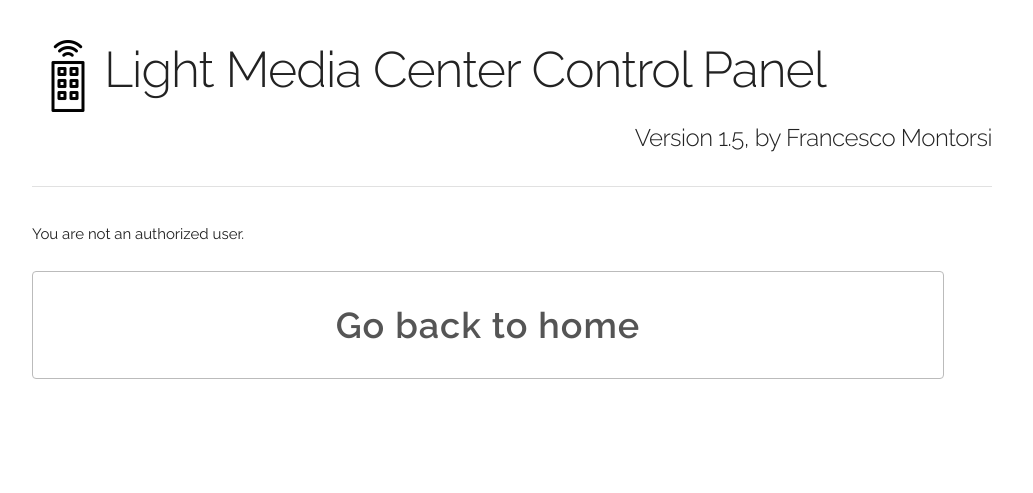
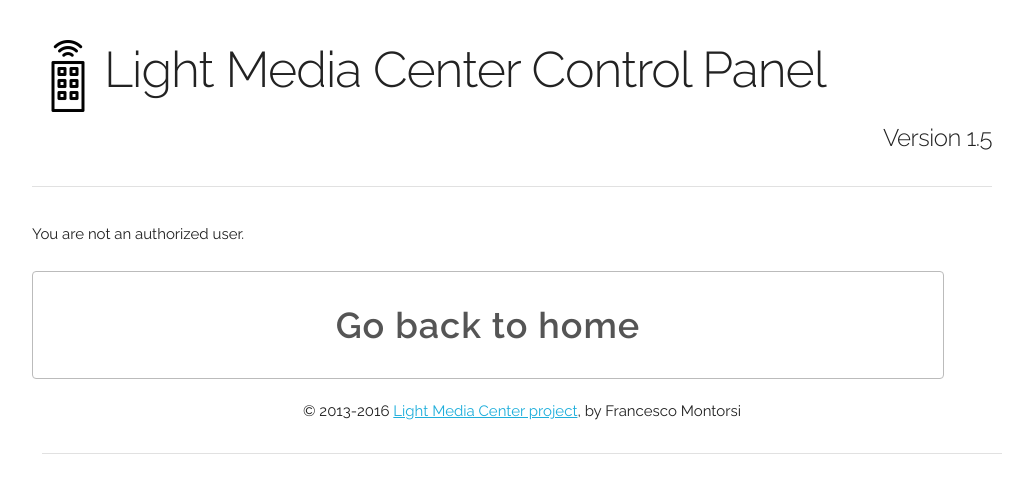
Before and after one commit to f18m/light-media-center, a PHP site: page /torrent-dump.php in a window 1280 px wide. Shown: the top 493 px of the page, without its empty margins (128-1161 px from the left). Run offline with PHP 8.4, Linux system fonts and the light colour scheme.

Commit message:
change download folder to have a more explicit name

```diff
--- a/web/inc/page-footer.php
+++ b/web/inc/page-footer.php
@@ -1,3 +1,9 @@
+
+ 		<div class="columns myfooter">
+			<p>&copy; 2013-2016 <a href="http://github.com/f18m/light-media-center">Light Media Center project</a>, by Francesco Montorsi</h5>
+			<hr />
+		</div>
 	</div><!-- container -->
+
 </body>
 </html>
--- a/web/inc/page-header.php
+++ b/web/inc/page-header.php
@@ -51,7 +51,7 @@
 		<div class="columns">
       <img src="images/apple-touch-icon-72x72.png" style="float:left; margin-top: 40px"/>
 			<h1 class="remove-bottom" style="margin-top: 40px"><?php echo $PORTAL_NAME; ?> Control Panel</h1>
-			<h5 style="text-align: right">Version <?php echo $VERSION; ?>, by Francesco Montorsi</h5>
+			<h5 style="text-align: right">Version <?php echo $VERSION; ?></h5>
 			<hr />
 		</div>
 
--- a/web/inc/page-utils.php
+++ b/web/inc/page-utils.php
@@ -1,6 +1,14 @@
 <?php
+
+
+  // CONFIGURATION
+
   $VERSION = "1.5";
   $PORTAL_NAME = "Light Media Center";
+  $DOWNLOAD_DIR = "/media/extdisc/.in-download/torrents";
+
+
+
 
   $is_authorized = False;
 
--- a/web/stylesheets/my.css
+++ b/web/stylesheets/my.css
@@ -39,3 +39,7 @@ form {
 div.one-third {
     height: 7em;
 }
+
+div.myfooter {
+    text-align: center;
+}
--- a/web/torrent-dump.php
+++ b/web/torrent-dump.php
@@ -9,7 +9,7 @@
 
     // configuration
 
-    $folder = "/media/extdiscTORRENTS/torrents";
+    $folder = $DOWNLOAD_DIR;
 
     if ( $is_authorized )
     {
```
Also changed, not shown: 5 other files.
